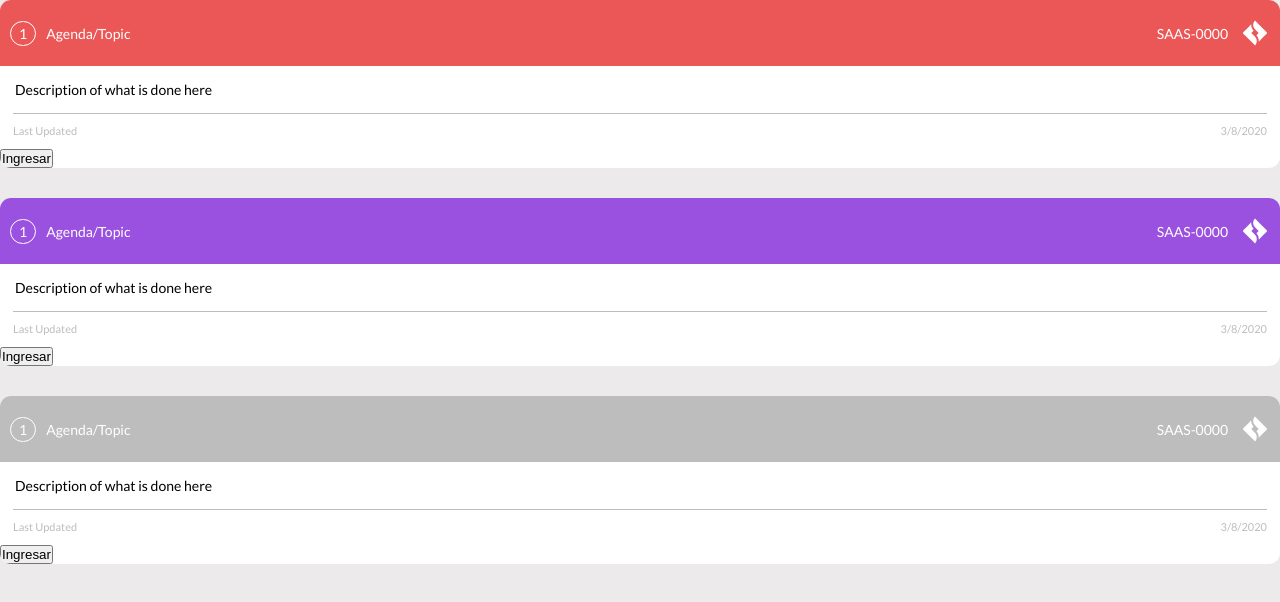
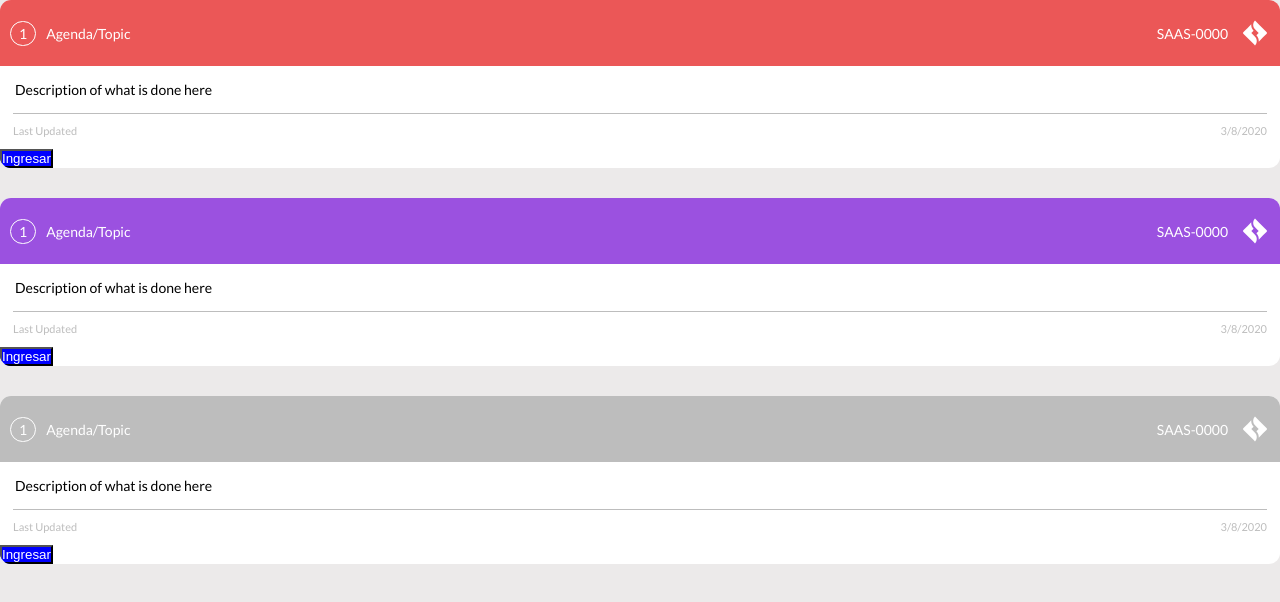
Before and after one commit to ro-io/practica, a React (Vite) app: page / in a window 1280 px wide. Shown: the top 602 px of the page. Built offline with nearby package versions, Linux system fonts and the light colour scheme.

Commit message:
boton azul

```diff
--- a/src/components/Card.css
+++ b/src/components/Card.css
@@ -8,3 +8,7 @@
     background-color: white;
     margin-bottom: 30px;
 }
+button{
+    background-color: blue;
+    color: white;
+}
```
